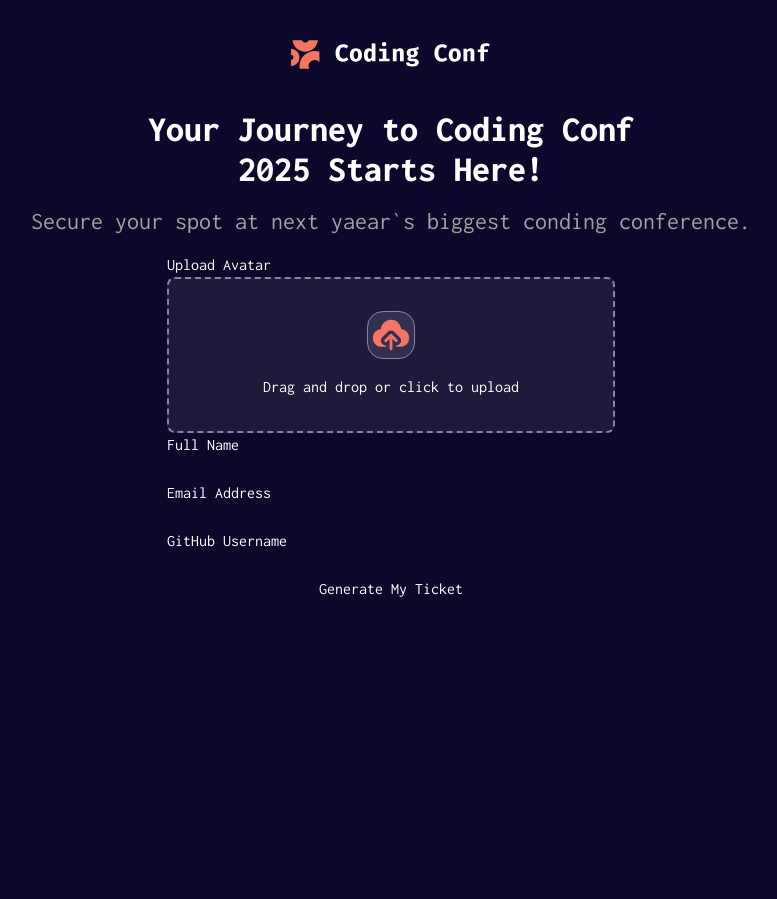
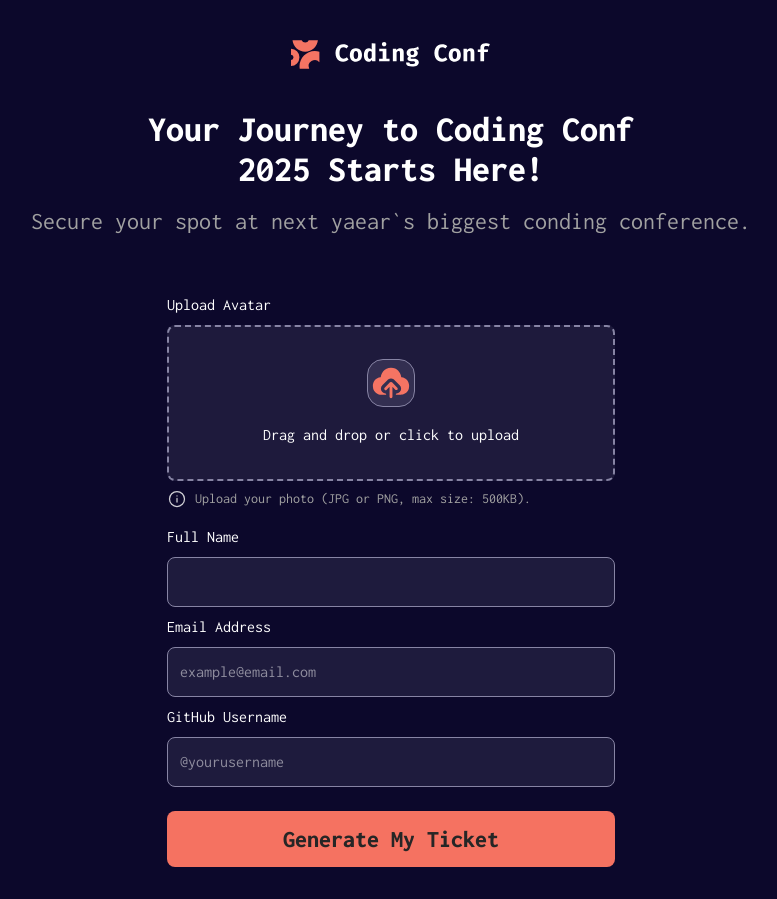
Before and after one commit to FelipeGdasilva/frontend-mentor-challenge, a Next.js app in the folder conference-ticket-generator/: page / in a window 1280 px wide. Shown: the whole page, without its empty margins (249-1026 px from the left). Before the commit the page ends 800 px from the top, so only its background shows below. Built offline with nearby package versions, Linux system fonts and the light colour scheme.

Commit message:
feat: implement form layout and input accessibility

```diff
--- a/conference-ticket-generator/src/components/Form/ImageUpload.tsx
+++ b/conference-ticket-generator/src/components/Form/ImageUpload.tsx
@@ -2,20 +2,24 @@ import Image from "next/image";
 
 export default function Form(){
     return(
-        <form className=" flex flex-col w-full max-w-md mx-auto">
-            <span>Upload Avatar</span>
+        <form className=" flex flex-col w-full max-w-md mx-auto py-8">
+            <span className="py-2">Upload Avatar</span>
             <label htmlFor="Avatar"  className=" border-2 border-dashed border-neutral-500  py-8 flex flex-col items-center gap-4 rounded-lg cursor-pointer bg-neutral-500/15">
                 <Image src="/assets/images/icon-upload.svg" alt="icon" width={48} height={48} className="border border-neutral-500 rounded-2xl bg-neutral-500/20" />
                 <p className="text-center">Drag and drop or click to upload</p>
                 <input type="file" className="sr-only" id ="Avatar" />
             </label>
-            <label>Full Name</label>
-            <input type="text"/>
-            <label>Email Address</label>
-            <input type="email"/>
-            <label>GitHub Username</label>
-            <input type="text"/>
-            <button type="submit">Generate My Ticket</button>
+            <div className="flex items-center gap-2">
+            <Image src="/assets/images/icon-info.svg" alt="icon" width={20} height={20} className="py-2"/>
+            <span className="text-sm text-neutral-400">Upload your photo (JPG or PNG, max size: 500KB).</span>
+            </div>
+            <label className=" py-2" htmlFor="FullName">Full Name</label>
+            <input type="text" className="border border-neutral-500 rounded-lg py-3 bg-neutral-500/15" id="fullName"/>
+            <label className=" py-2" htmlFor="email">Email Address</label>
+            <input type="email"  className="border border-neutral-500 rounded-lg py-3 px-3 bg-neutral-500/15" placeholder="example@email.com" id="email"/>
+            <label className="py-2" htmlFor="github">GitHub Username</label>
+            <input type="text" className="border border-neutral-500 rounded-lg py-3 px-3 bg-neutral-500/15" placeholder="@yourusername" id="github"/>
+            <button type="submit" className=" rounded-lg h-14 text-neutral-800 font-extrabold text-2xl mt-6 bg-orange-500 ">Generate My Ticket</button>
         </form>
     )
 }
```
